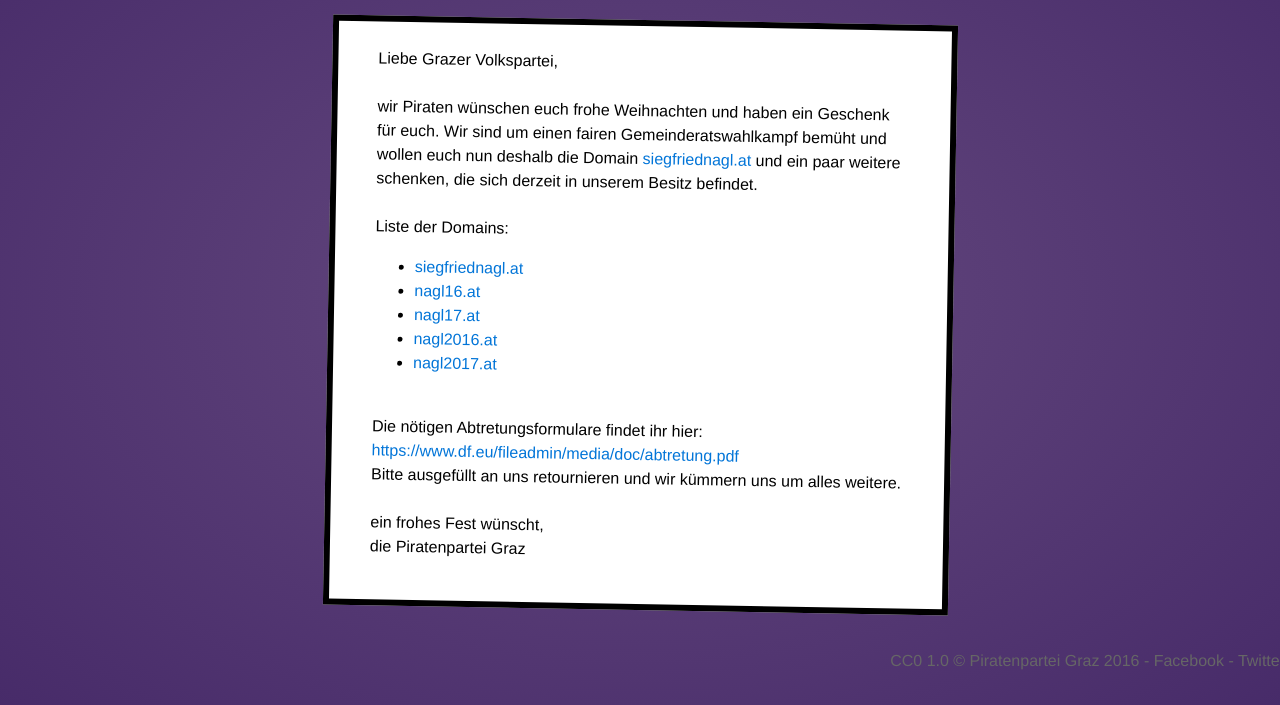
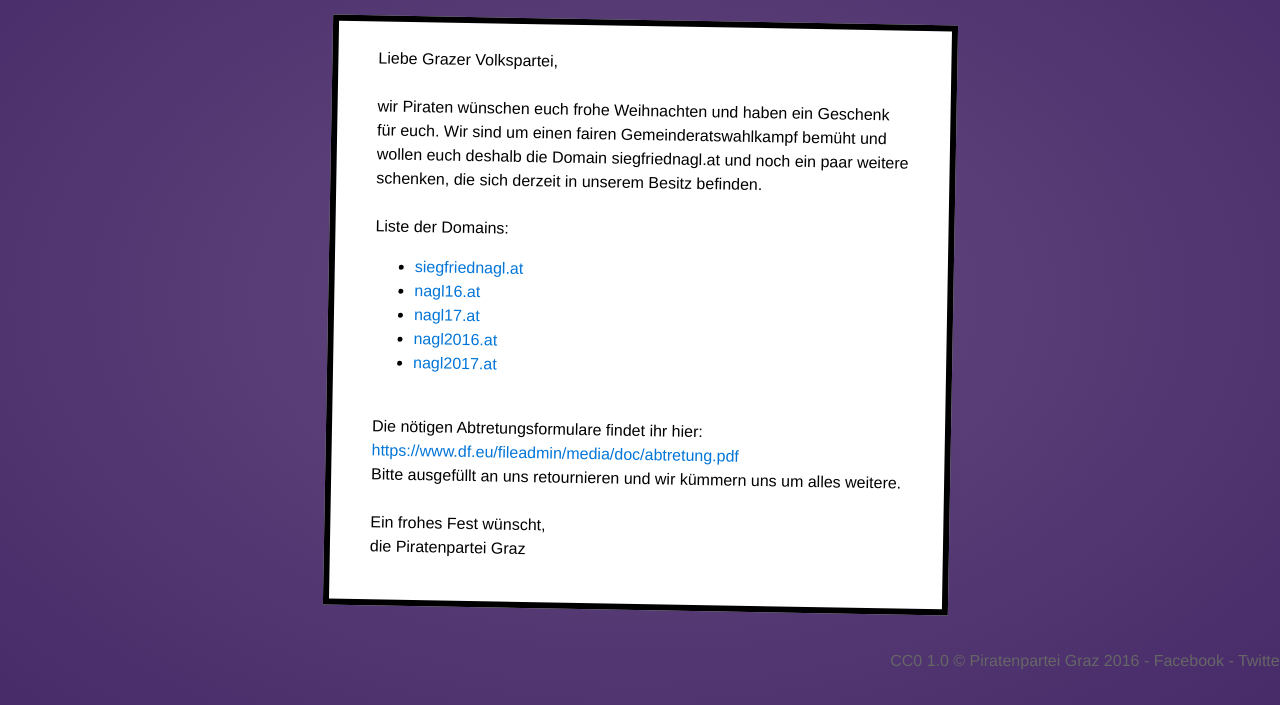
Before and after one commit to PPOE/Nagl, a plain HTML site: page index.html in a window 1280 px wide. Shown: the part 111-816 px from the top of the page. Drawn offline with Linux system fonts and the light colour scheme.

Commit message:
update text

```diff
--- a/index.html
+++ b/index.html
@@ -19,10 +19,9 @@
                 <p>
                     Liebe Grazer Volkspartei,<br />
                     <br />
-                    wir Piraten wünschen euch frohe Weihnachten und haben ein Geschenk für euch. Wir sind um
-                    einen fairen Gemeinderatswahlkampf bemüht und wollen euch nun deshalb die Domain
-                    <a href="//siegfriednagl.at">siegfriednagl.at</a> und ein paar weitere schenken,
-                    die sich derzeit in unserem Besitz befindet.<br />
+                    wir Piraten wünschen euch frohe Weihnachten und haben ein Geschenk für euch. Wir sind um einen
+                    fairen Gemeinderatswahlkampf bemüht und wollen euch deshalb die Domain siegfriednagl.at und noch
+                    ein paar weitere schenken, die sich derzeit in unserem Besitz befinden.<br />
                     <br />
                     Liste der Domains:
                     <ul>
@@ -35,11 +34,10 @@
                     <br />
                     Die nötigen Abtretungsformulare findet ihr hier:
                     <a href="https://www.df.eu/fileadmin/media/doc/abtretung.pdf">
-                        https://www.df.eu/fileadmin/media/doc/abtretung.pdf</a><br />
-                    Bitte ausgefüllt an uns retournieren und
-                    wir kümmern uns um alles weitere.<br />
+                            https://www.df.eu/fileadmin/media/doc/abtretung.pdf</a><br />
+                    Bitte ausgefüllt an uns retournieren und wir kümmern uns um alles weitere.<br />
                     <br />
-                    ein frohes Fest wünscht,<br />
+                    Ein frohes Fest wünscht,<br />
                     die Piratenpartei Graz
                 </p>
             </article>
```
